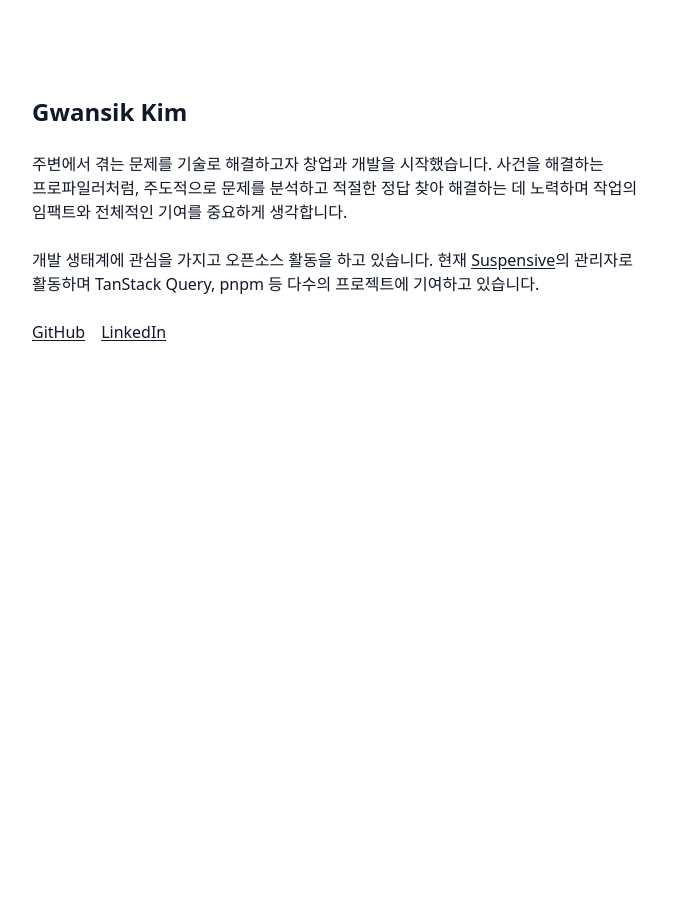
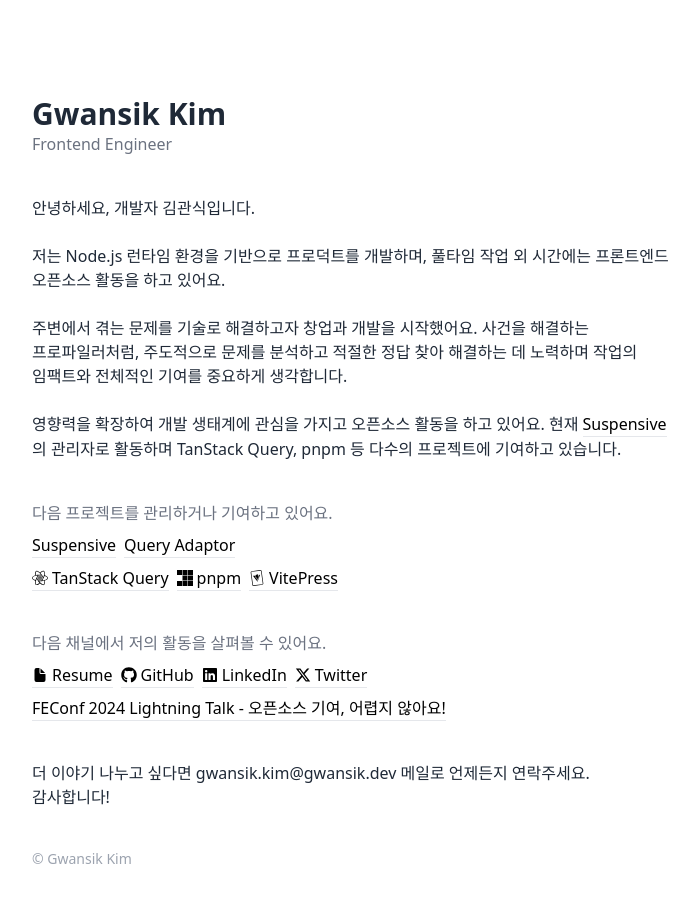
Before and after one commit to gwansikk/gwansik.dev, a Next.js app: page / in a window 1280 px wide. Shown: the top 902 px of the page, without its empty margins (288-987 px from the left). Before the commit the page ends 800 px from the top, so only its background shows below. Built offline with nearby package versions, Linux system fonts and the light colour scheme.

Commit message:
feat: new landing page

```diff
--- a/package.json
+++ b/package.json
@@ -13,7 +13,8 @@
     "@vercel/speed-insights": "^1.0.14",
     "next": "15.0.2",
     "react": "19.0.0-rc-02c0e824-20241028",
-    "react-dom": "19.0.0-rc-02c0e824-20241028"
+    "react-dom": "19.0.0-rc-02c0e824-20241028",
+    "react-icons": "^5.3.0"
   },
   "devDependencies": {
     "@types/node": "^20",
--- /dev/null
+++ b/src/app/components/Footer.tsx
@@ -0,0 +1,7 @@
+import React from 'react';
+
+const Footer = () => {
+  return <footer className='text-sm text-gray-400'>© Gwansik Kim</footer>;
+};
+
+export default Footer;
--- /dev/null
+++ b/src/app/components/HyperLink.tsx
@@ -0,0 +1,21 @@
+interface Props {
+  href: string;
+  children: React.ReactNode;
+  icon?: React.ReactNode;
+}
+
+const HyperLink = ({ icon, href, children }: Props) => {
+  return (
+    <a
+      className='text-black dark:text-white border-b-[1px] dark:border-b-gray-500 transition-colors inline-flex items-center justify-center gap-1 hover:border-b-black dark:hover:border-b-white'
+      target='_blank'
+      rel='noopener noreferrer'
+      href={href}
+    >
+      {icon}
+      {children}
+    </a>
+  );
+};
+
+export default HyperLink;
--- /dev/null
+++ b/src/app/components/Screen.tsx
@@ -0,0 +1,9 @@
+interface Props {
+  children: React.ReactNode;
+}
+
+const Screen = ({ children }: Props) => {
+  return <div className='py-20 space-y-10'>{children}</div>;
+};
+
+export default Screen;
--- /dev/null
+++ b/src/app/components/Section.tsx
@@ -0,0 +1,14 @@
+interface Props {
+  title: string;
+  children: React.ReactNode;
+}
+const Section = ({ title, children }: Props) => {
+  return (
+    <section className='space-y-2'>
+      <h3 className='text-gray-500'>{title}</h3>
+      {children}
+    </section>
+  );
+};
+
+export default Section;
--- a/src/app/components/badge.tsx
+++ /dev/null
@@ -1,17 +0,0 @@
-import Link from 'next/link';
-import React from 'react';
-
-interface Props {
-  href: string;
-  children: React.ReactNode;
-}
-
-const Badge = ({ href, children }: Props) => {
-  return (
-    <Link className="underline underline-offset-2" href={href}>
-      {children}
-    </Link>
-  );
-};
-
-export default Badge;
--- a/src/app/layout.tsx
+++ b/src/app/layout.tsx
@@ -20,9 +20,9 @@
   children: React.ReactNode;
 }>) {
   return (
-    <html lang="en">
+    <html lang='en'>
       <body className={`${pretendard.variable} antialiased p-4`}>
-        <main className="container text-gray-900 dark:text-gray-100 break-keep">
+        <main className='container text-gray-800 dark:text-gray-200 break-keep'>
           {children}
         </main>
         <Analytics />
--- a/src/app/page.tsx
+++ b/src/app/page.tsx
@@ -1,24 +1,100 @@
-import Badge from './components/badge';
+import Screen from './components/Screen';
+import HyperLink from './components/HyperLink';
+import Footer from './components/Footer';
+import Section from './components/Section';
+
+import { SiReactquery, SiPnpm, SiVitepress } from 'react-icons/si';
+import { IoDocument } from 'react-icons/io5';
+import { FaGithub, FaLinkedin } from 'react-icons/fa';
+import { FaXTwitter } from 'react-icons/fa6';
 
 export default function Home() {
   return (
-    <div className="space-y-6 py-20">
-      <h1 className=" font-bold text-2xl">Gwansik Kim</h1>
+    <Screen>
+      <section>
+        <h1 className='text-3xl font-bold'>Gwansik Kim</h1>
+        <h3 className='text-gray-500'>Frontend Engineer</h3>
+      </section>
+      <section className='space-y-6'>
+        <p>안녕하세요, 개발자 김관식입니다.</p>
         <p>
-        주변에서 겪는 문제를 기술로 해결하고자 창업과 개발을 시작했습니다.
+          저는 Node.js 런타임 환경을 기반으로 프로덕트를 개발하며, 풀타임 작업
+          외 시간에는 프론트엔드 오픈소스 활동을 하고 있어요.
+        </p>
+        <p>
+          주변에서 겪는 문제를 기술로 해결하고자 창업과 개발을 시작했어요.
           사건을 해결하는 프로파일러처럼, 주도적으로 문제를 분석하고 적절한 정답
           찾아 해결하는 데 노력하며 작업의 임팩트와 전체적인 기여를 중요하게
           생각합니다.
         </p>
         <p>
-        개발 생태계에 관심을 가지고 오픈소스 활동을 하고 있습니다. 현재&nbsp;
-        <Badge href="https://suspensive.org">Suspensive</Badge>의 관리자로
-        활동하며 TanStack Query, pnpm 등 다수의 프로젝트에 기여하고 있습니다.
+          영향력을 확장하여 개발 생태계에 관심을 가지고 오픈소스 활동을 하고
+          있어요. 현재&nbsp;
+          <HyperLink href='https://suspensive.org'>Suspensive</HyperLink>의
+          관리자로 활동하며 TanStack Query, pnpm 등 다수의 프로젝트에 기여하고
+          있습니다.
         </p>
-      <div className="space-x-4">
-        <Badge href="https://github.com/gwansikk">GitHub</Badge>
-        <Badge href="https://www.linkedin.com/in/gwansikk">LinkedIn</Badge>
+      </section>
+      <Section title='다음 프로젝트를 관리하거나 기여하고 있어요.'>
+        <div className='flex gap-2'>
+          <HyperLink href='https://suspensive.org'>Suspensive</HyperLink>
+          <HyperLink href='https://query-adaptor.gwansik.dev'>
+            Query Adaptor
+          </HyperLink>
         </div>
+        <div className='flex gap-2'>
+          <HyperLink
+            icon={<SiReactquery />}
+            href='https://github.com/TanStack/query/issues?q=involves%3Agwansikk'
+          >
+            TanStack Query
+          </HyperLink>
+          <HyperLink
+            icon={<SiPnpm />}
+            href='https://github.com/pnpm/pnpm/issues?q=involves%3Agwansikk'
+          >
+            pnpm
+          </HyperLink>
+          <HyperLink
+            icon={<SiVitepress />}
+            href='https://github.com/vuejs/vitepress/issues?q=involves%3Agwansikk'
+          >
+            VitePress
+          </HyperLink>
         </div>
+      </Section>
+      <Section title='다음 채널에서 저의 활동을 살펴볼 수 있어요.'>
+        <div className='flex gap-2'>
+          <HyperLink icon={<IoDocument />} href=''>
+            Resume
+          </HyperLink>
+          <HyperLink icon={<FaGithub />} href='https://github.com/gwansikk'>
+            GitHub
+          </HyperLink>
+          <HyperLink
+            icon={<FaLinkedin />}
+            href='https://www.linkedin.com/in/gwansikk'
+          >
+            LinkedIn
+          </HyperLink>
+          <HyperLink icon={<FaXTwitter />} href=''>
+            Twitter
+          </HyperLink>
+        </div>
+        <div className='flex gap-2'>
+          <HyperLink href='https://drive.google.com/file/d/1qcXOaFodRQBR9pa_nBcdIeKVdEZACQNx/view'>
+            FEConf 2024 Lightning Talk - 오픈소스 기여, 어렵지 않아요!
+          </HyperLink>
+        </div>
+      </Section>
+      <section>
+        <p>
+          더 이야기 나누고 싶다면 gwansik.kim@gwansik.dev 메일로 언제든지
+          연락주세요.
+        </p>
+        <p>감사합니다!</p>
+      </section>
+      <Footer />
+    </Screen>
   );
 }
```
Also changed, not shown: 1 other file (tests, documents, lock files or other folders). Lines whose indentation alone changed are shown as unchanged.
